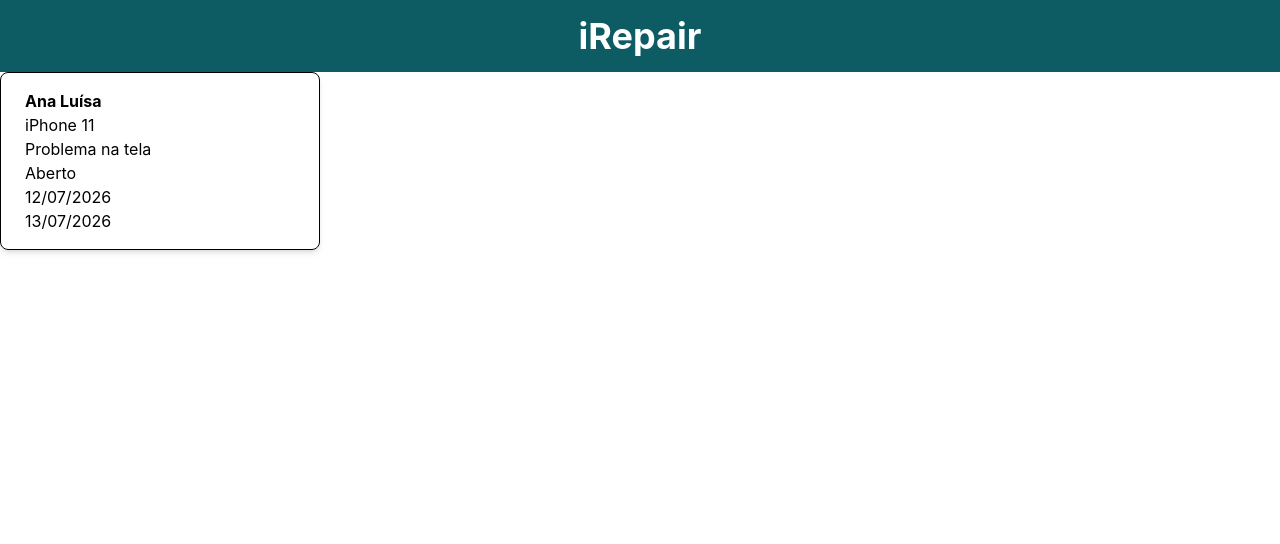
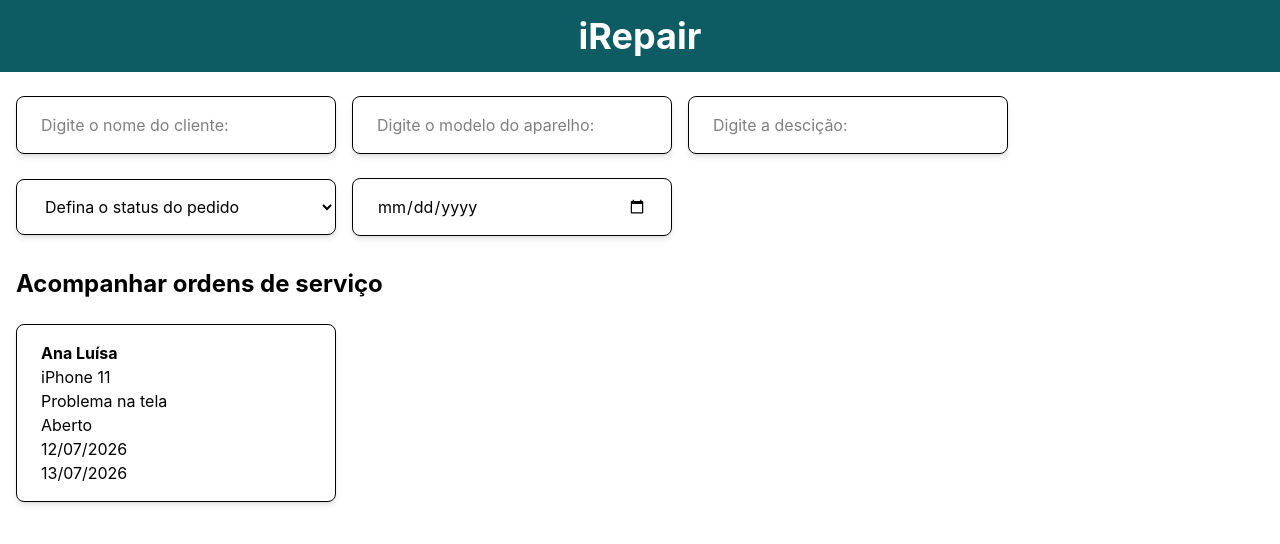
Before and after one commit to analuisamilhomem/iRepair, a React (Vite) app: page / in a window 1280 px wide. Shown: the top 544 px of the page. Built offline with nearby package versions, Linux system fonts and the light colour scheme.

Commit message:
cria estrutura do NewServiceForm com todos os campos

```diff
--- a/src/App.tsx
+++ b/src/App.tsx
@@ -4,7 +4,9 @@ import {ServiceCard} from './components/ServiceCard'
 
 import type {ServiceOrder} from './components/ServiceCard'
 
-import { useState } from 'react'
+import {useState} from 'react'
+
+import {NewServiceForm} from './components/NewServiceForm'
 
 export function App() {
   const [orders, setOrder] = useState<ServiceOrder[]>([
@@ -18,11 +20,13 @@ export function App() {
   }
   ])
   return (
-    <div>
-      <Header />
-      {orders.map((order, index) => (
+  <div>
+    <Header />
+    <NewServiceForm />
+    <h2 className= "font-bold px-4 py-4 mt-4 text-2xl">Acompanhar ordens de serviço</h2>
+    {orders.map((order, index) => (
       <ServiceCard
-        key= {index}
+        key={index}
         nomeUsuario={order.nomeUsuario}
         modeloAparelho={order.modeloAparelho}
         defeito={order.defeito}
@@ -31,6 +35,6 @@ export function App() {
         prazoEntrega={order.prazoEntrega}
       />
     ))}
-    </div>
-  )
+  </div>
+)
 }
--- /dev/null
+++ b/src/components/NewServiceForm.tsx
@@ -0,0 +1,20 @@
+export function NewServiceForm() {
+  return (
+    <div>
+      <form className="flex flex-col gap-2">
+        <div>
+            <input className="border mt-6 ml-4 px-6 py-4 w-80 rounded-lg shadow-md" type="text" id="input-nome-do-cliente" placeholder="Digite o nome do cliente:" />
+            <input className="border mt-6 ml-4 px-6 py-4 w-80 rounded-lg shadow-md" type="text" id="input-modelo-do-aparelho" placeholder="Digite o modelo do aparelho:" />
+            <input className="border mt-6 ml-4 px-6 py-4 w-80 rounded-lg shadow-md" type="text" id="input-descricao" placeholder="Digite a descição:" />
+            <select className="border mt-6 ml-4 px-6 py-4 w-80 rounded-lg shadow-md " id="input-status" defaultValue="">
+                <option value="" disabled>Defina o status do pedido</option>
+                <option value="aberto">Aberto</option>
+                <option value="finalizado">Finalizado</option>
+            </select>
+            <input className="border mt-6 ml-4 px-6 py-4 w-80 rounded-lg shadow-md "type="date" id="input-prazo-entrega"/>
+
+        </div>
+      </form>
+    </div>
+  )
+}
--- a/src/components/ServiceCard.tsx
+++ b/src/components/ServiceCard.tsx
@@ -1,4 +1,4 @@
-interface ServiceOrder {
+export interface ServiceOrder {
     nomeUsuario: string;
     modeloAparelho: string;
     defeito: string;
@@ -9,7 +9,7 @@ interface ServiceOrder {
 
 export function ServiceCard ({nomeUsuario, modeloAparelho, defeito, status, dataPedido, prazoEntrega}: ServiceOrder) {
     return (
-        <div className="border px-6 py-4 w-80 rounded-lg shadow-md">
+        <div className="border mt-2 ml-4 px-6 py-4 w-80 rounded-lg shadow-md">
             <h3 className= "font-bold"> {nomeUsuario} </h3>
             <p>{modeloAparelho}</p>
             <p>{defeito}</p>
```
